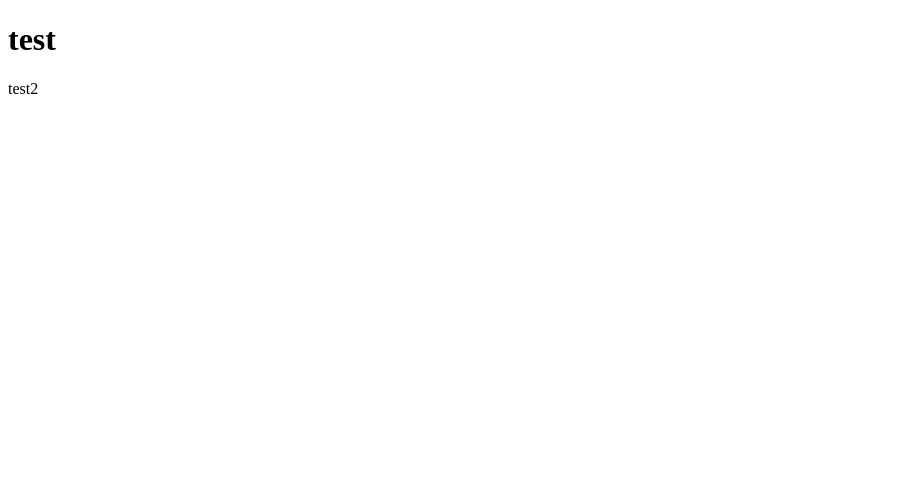
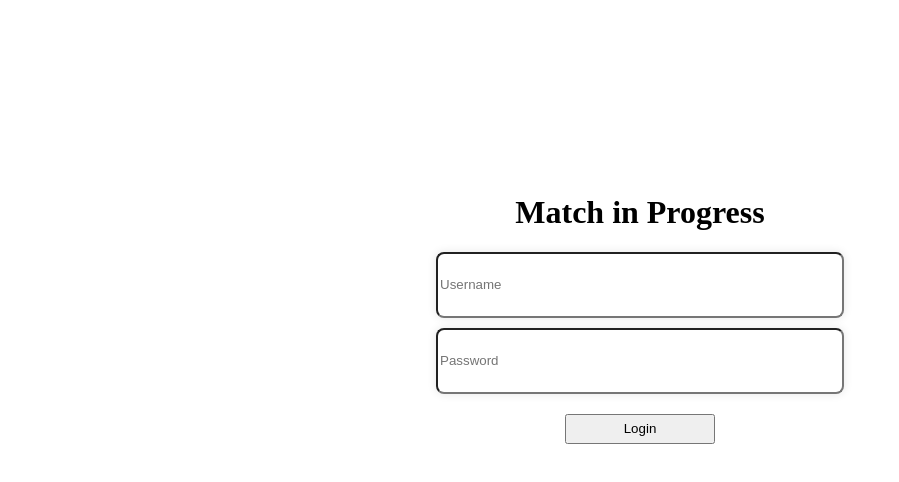
Before and after one commit to jschwab012/hackumassxi, a website: page src/client.html in a window 1280 px wide. Shown: the whole page, without its empty margins (0-899 px from the left). Drawn offline with Linux system fonts and the light colour scheme.

Commit message:
login screen

```diff
--- a/src/client.html
+++ b/src/client.html
@@ -1,9 +1,16 @@
 <!DOCTYPE html>
 <html>
+<script type="module" src="main.js"></script>
+<link rel="stylesheet" href="design.css" />
 <body>
-
-<h1>test</h1>
-<p>test2</p>
+    <div class="header"></div>
+    <div id="login-container">
+        <h1>Match in Progress</h1>
+        <form id="login">
+            <input type="text" name="username" id="nameinfo" placeholder="Username">
+            <input type="password" name="password" id="passinfo" placeholder="Password">
+            <input type="submit" value="Login" id="loginsubmit">
+        </form>
 
 </body>
 </html>
--- a/src/design.css
+++ b/src/design.css
@@ -0,0 +1,43 @@
+body {
+    display: flex;
+    justify-content: center;
+    align-items: center;
+}
+
+h1 {
+    text-align: center;
+}
+
+#login {
+    display: flex;
+    flex-direction: column;
+    align-items: center;
+}
+
+#nameinfo {
+    display: flex;
+    width: 400px;
+    height: 60px;
+    border-radius: 8px;
+    box-shadow: 0 0 10px rgba(0, 0, 0, 0.1);
+}
+
+#passinfo {
+    margin-top: 10px;
+    display: flex;
+    width: 400px;
+    height: 60px;
+    border-radius: 8px;
+    box-shadow: 0 0 10px rgba(0, 0, 0, 0.1);
+}
+
+#loginsubmit {
+    margin-top: 20px;
+    display: flex;
+    width: 150px;
+    height: 30px;
+}
+
+.header{
+    height: 600px;
+}
```
